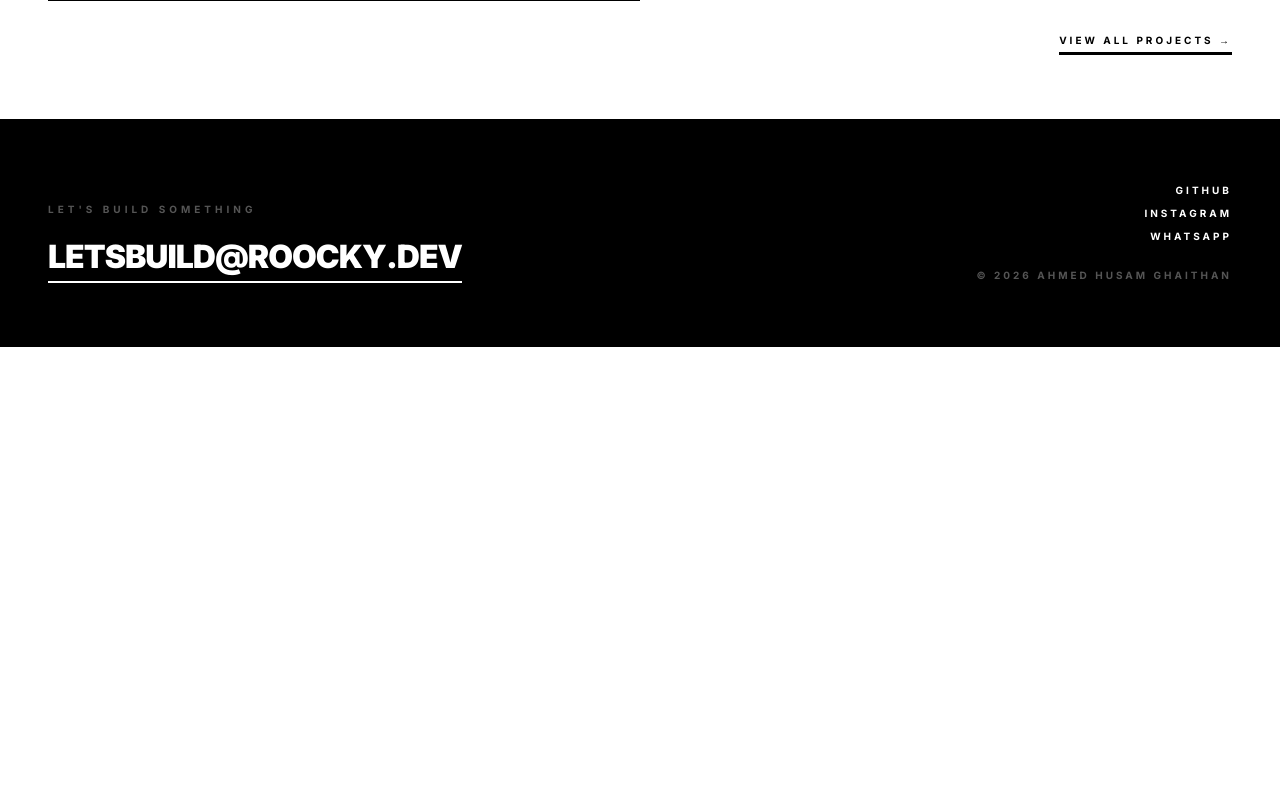
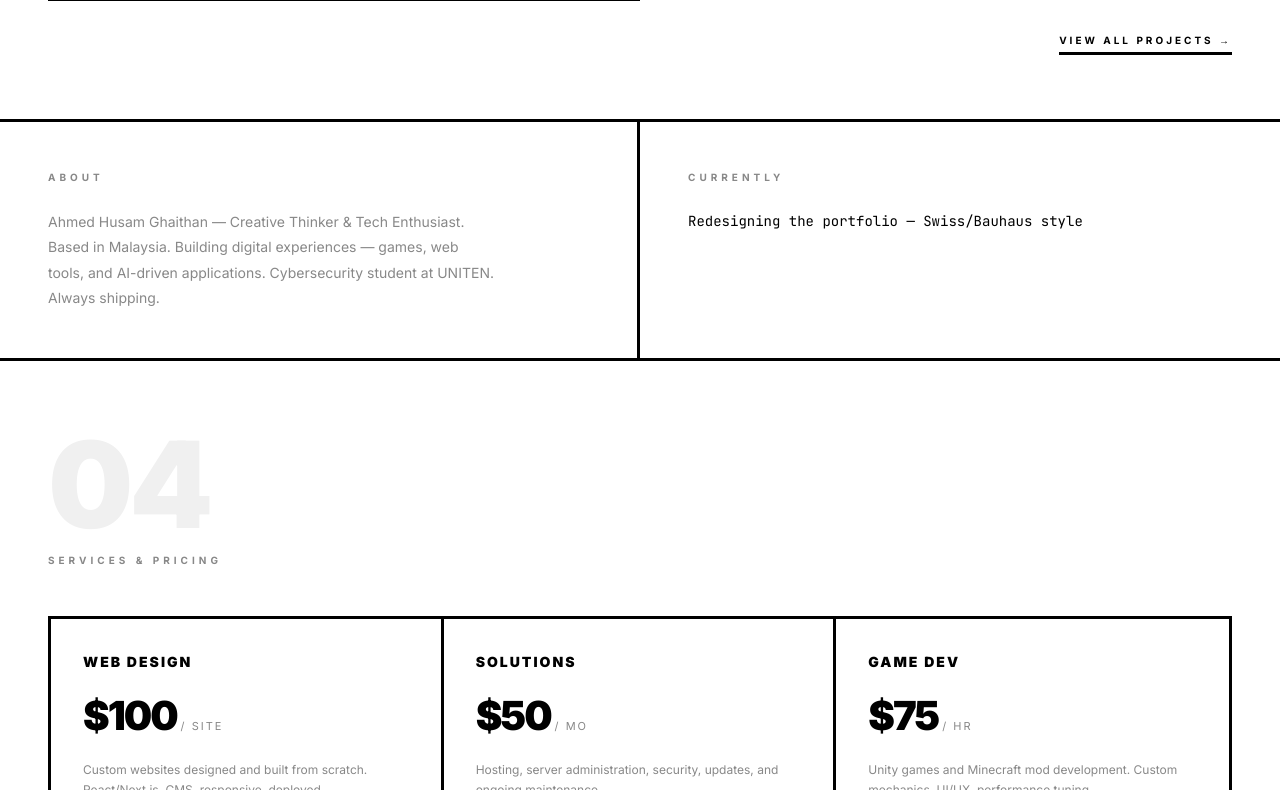
Before and after one commit to ROOCKY-dev/Profile, a Next.js app: page / in a window 1280 px wide. Shown: the part 1650-2440 px from the top of the page. Before the commit the page ends 1997 px from the top, so only its background shows below. Built offline with nearby package versions, Linux system fonts and the light colour scheme.

Commit message:
feat: assemble new home page — Swiss/Bauhaus sections

```diff
--- a/src/app/page.tsx
+++ b/src/app/page.tsx
@@ -2,21 +2,19 @@
 
 import Hero from '@/components/sections/Hero';
 import Marquee from '@/components/sections/Marquee';
-import Capabilities from '@/components/sections/Capabilities';
 import SelectedProjects from '@/components/sections/SelectedProjects';
-import TechStack from '@/components/sections/TechStack';
+import AboutStrip from '@/components/sections/AboutStrip';
+import Services from '@/components/sections/Services';
 import Footer from '@/components/layout/Footer';
-
-
 
 export default function Home() {
   return (
     <main className="relative w-full">
       <Hero />
       <Marquee />
-      <Capabilities />
-      <TechStack />
       <SelectedProjects />
+      <AboutStrip />
+      <Services />
       <Footer />
     </main>
   );
```
